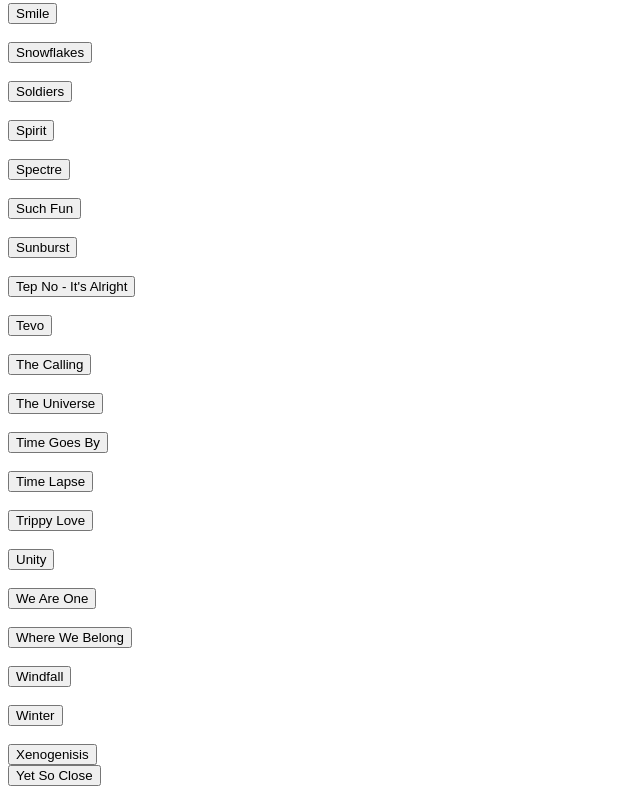
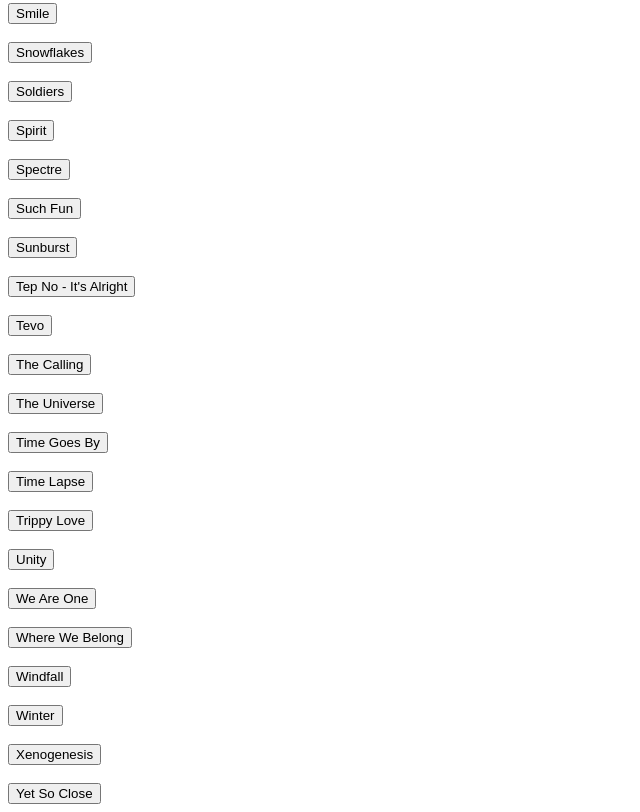
Before and after one commit to EquinoxCode/EquinoxCode.github.io, a plain HTML site: page music.html in a window 1280 px wide. Shown: the part 1487-2299 px from the top of the page, without its empty margins (0-640 px from the left). Drawn offline with Linux system fonts and the light colour scheme.

Commit message:
Update music.html

```diff
--- a/music.html
+++ b/music.html
@@ -74,7 +74,7 @@ Candyland</button>
 
 
 <div id="button10">
-<button id="play10" onclick="Crusin.play()"> Cruisin' </button>
+<button id="play10" onclick="Cruisin.play()"> Cruisin' </button>
   </div>
 
 <br>
@@ -445,9 +445,10 @@ Winter</button>
 <br>
 
   <div id="button49">
-<button id="play49" onclick="Xenogenisis.play()">
-  Xenogenisis</button>
+<button id="play49" onclick="Xenogenesis.play()">
+  Xenogenesis</button>
 
+    <br>
     <br>
 
      <div id="button58">
```
